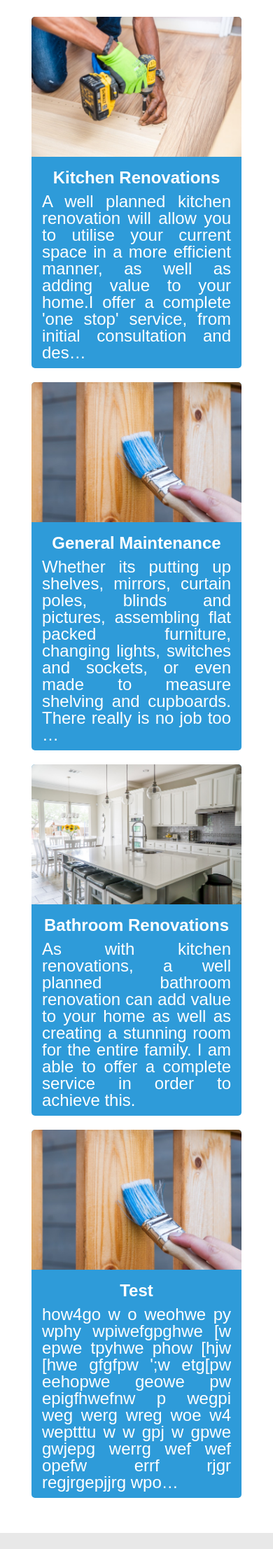
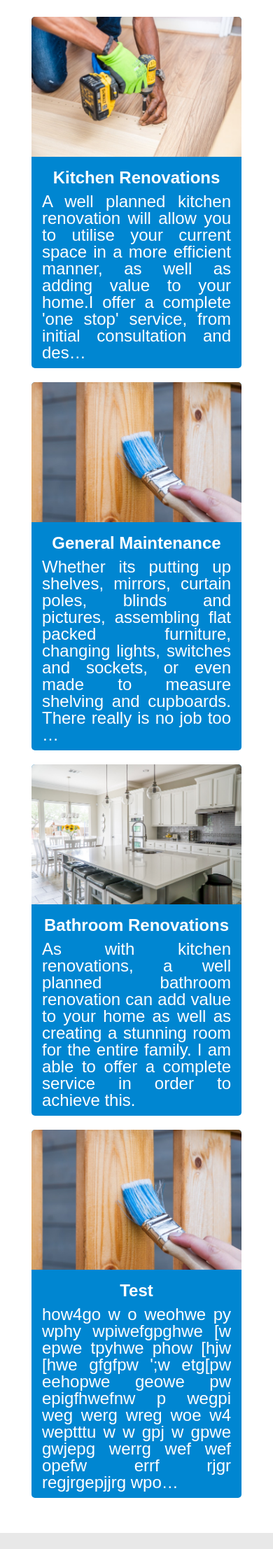
Before and after one commit to callump5/Tyler, a Django app: page / in a window 390 px wide. Shown: the part 686-2899 px from the top of the page at 70% size. Run offline with Django 3.2, Linux system fonts and the light colour scheme; data comes from the database, SQL or seed files in the repository; some libraries are stand-ins or nearby versions; some web fonts are replaced.

Commit message:
Responsive css

```diff
--- a/static/style/style.css
+++ b/static/style/style.css
@@ -233,6 +233,7 @@ body {
         min-height: 500px;
         margin-bottom: 20px;
         border-radius: 5px;
+        background-color: var(--brand-color-1);
     }
     .service-card:last-child {
         margin-bottom: 0;
@@ -382,7 +383,7 @@ body {
     #callform-submit {
         width: 100%;
         padding: 10px 25px;
-        background-color: #386fa4;
+        background-color: var(--brand-color-1);
         border: none;
         color: white;
     }
--- a/templates/services/service_card.html
+++ b/templates/services/service_card.html
@@ -1,5 +1,5 @@
 
-<div class="service-card background-blue">
+<div class="service-card">
     <img src="{{ service.image_1.url }}">
 
     <h2>{{ service }}</h2>
```
